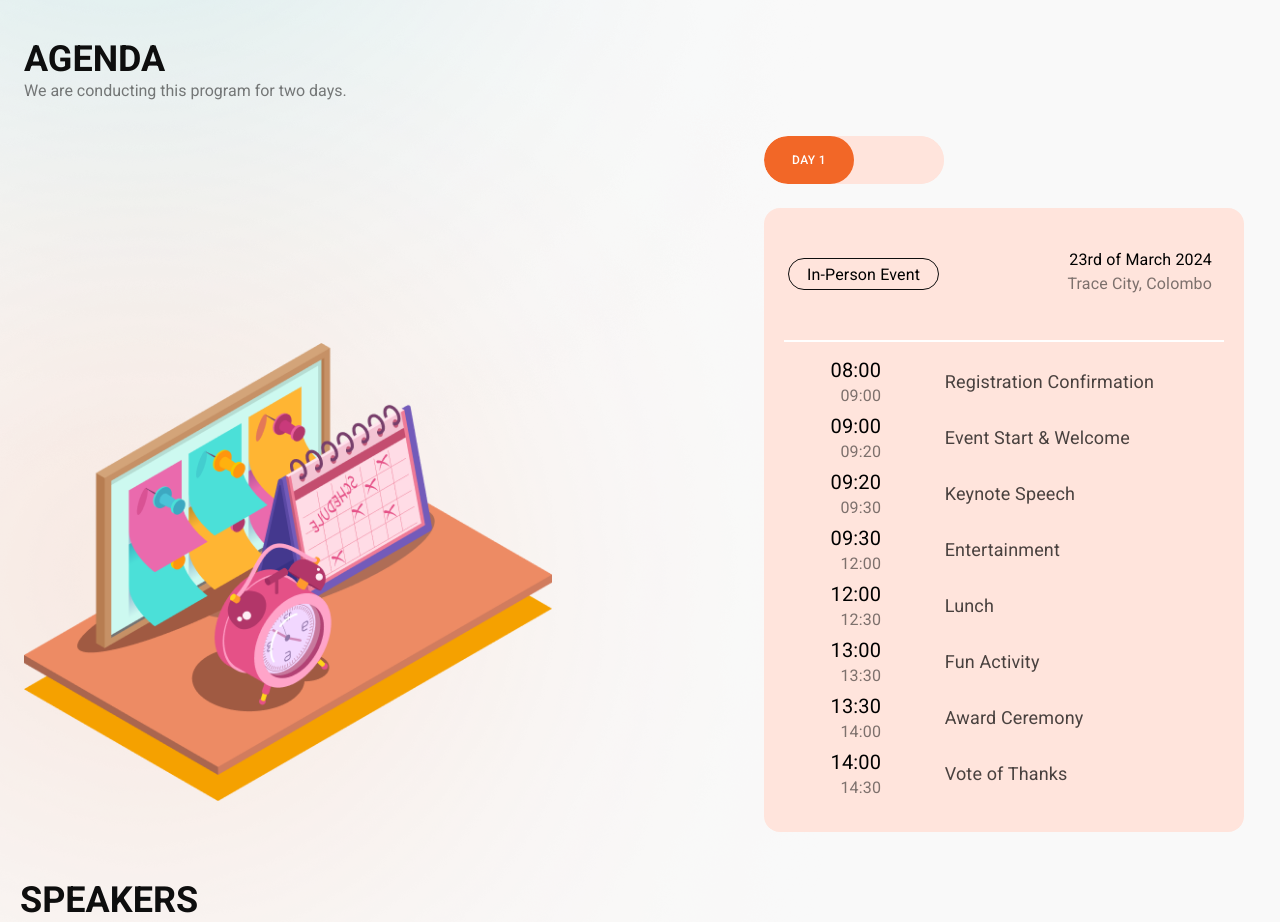
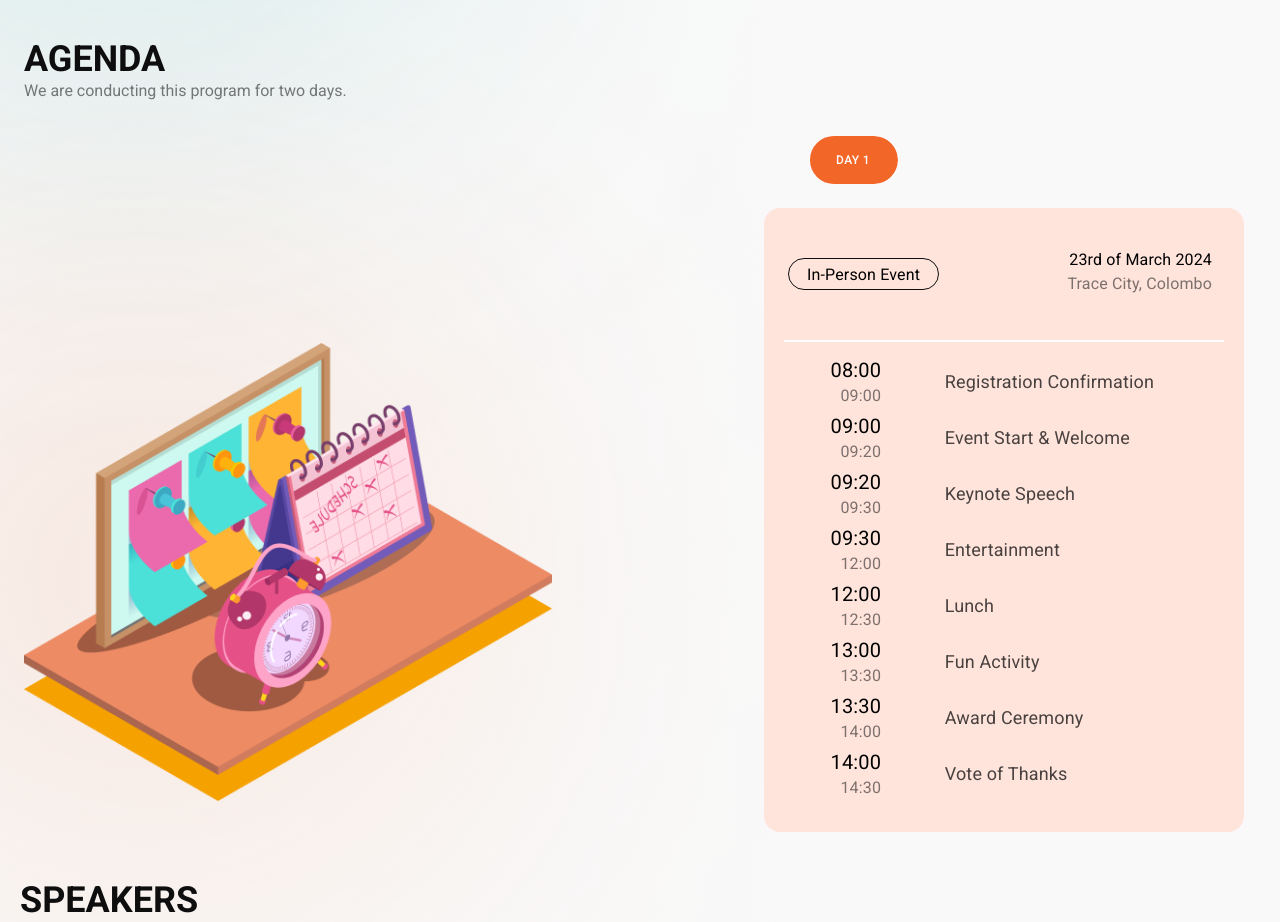
Before and after one commit to senath112/ArduinoDay24, a React (Vite) app: page / in a window 1280 px wide. Shown: the part 1280-2202 px from the top of the page. Built offline with nearby package versions, Linux system fonts and the light colour scheme.

Commit message:
Update Agenda.tsx

```diff
--- a/src/components/Agenda.tsx
+++ b/src/components/Agenda.tsx
@@ -74,7 +74,7 @@ export default function BasicTabs() {
               sx={{
                 "& button": { borderRadius: 10, height: '2rem!important', color: '#F26727', fontSize: 12, fontFamily: 'roboto' },
                 "& button.Mui-selected": { backgroundColor: '#F26727', color: 'white' },
-                "& div": { backgroundColor: '#ffe4dc', borderRadius: 10, maxWidth: '11.25rem' }
+                "& div": { backgroundColor: '#ffe4dc', borderRadius: 10, maxWidth: '5.5rem' }
               }}
             >
               <Tab label="Day 1" {...a11yProps(0)} sx={{ padding: 0 }} />
```
